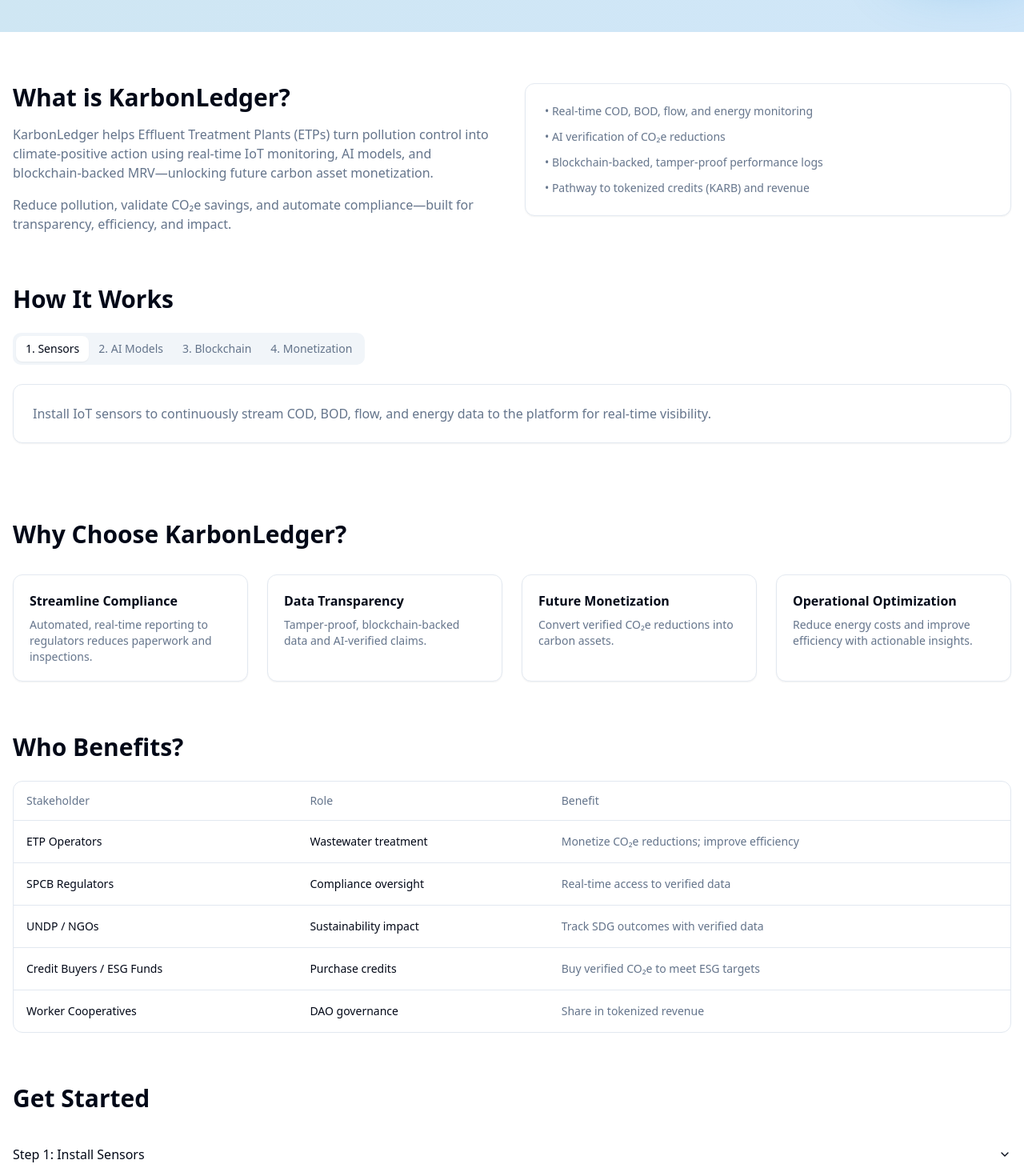
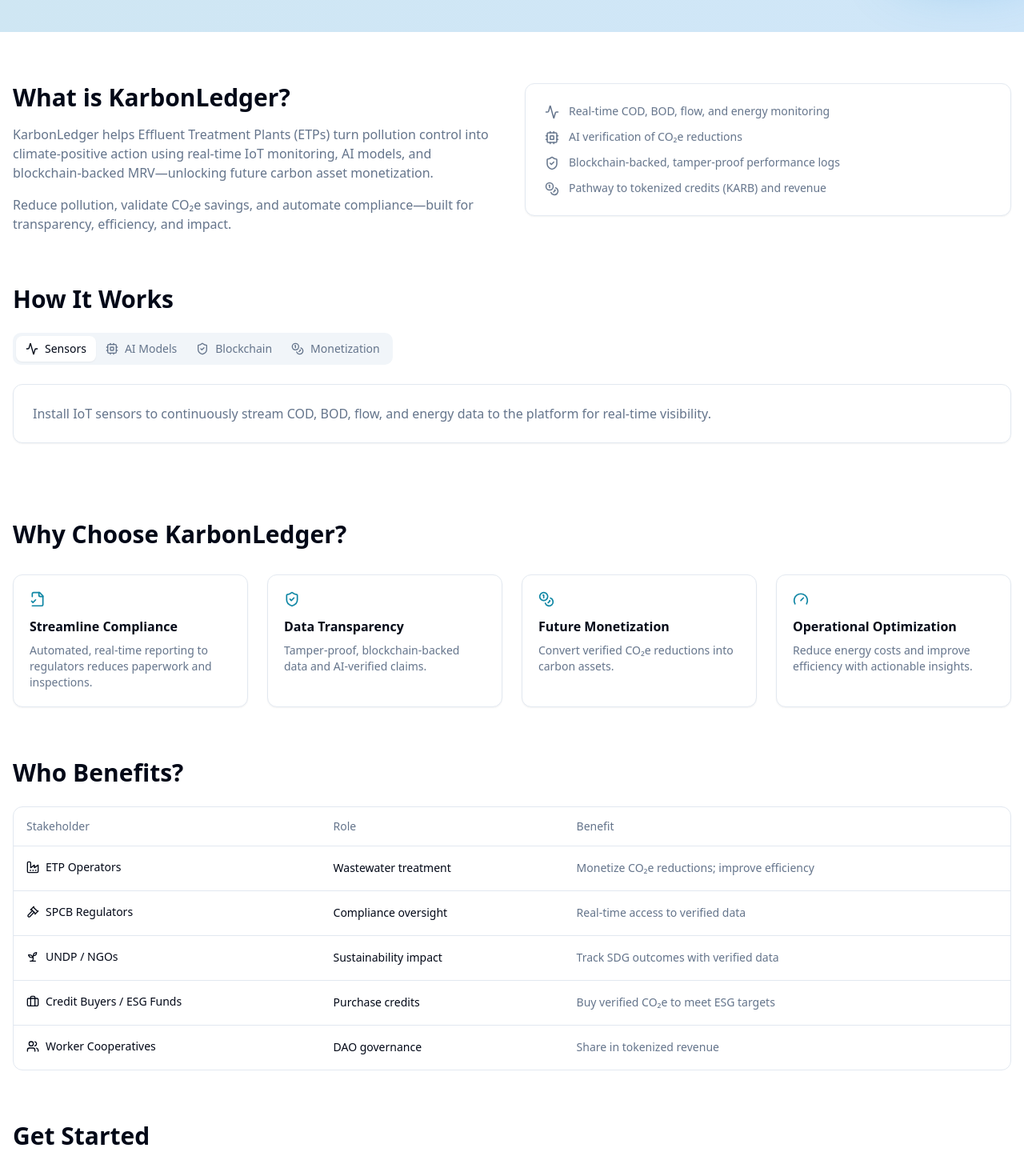
Before and after one commit to vinaydeva21/eco-mint-chain, a React (Vite) app: page / in a window 1280 px wide. Shown: the part 580-2050 px from the top of the page at 80% size. Built offline with nearby package versions, Linux system fonts and the light colour scheme.

Commit message:
Add visual appeal to landing page
Enhance landing page sections with icograms and interactive imagery for a more stimulating user experience.

```diff
--- a/src/pages/Index.tsx
+++ b/src/pages/Index.tsx
@@ -8,6 +8,7 @@ import { Accordion, AccordionItem, AccordionTrigger, AccordionContent } from "@/
 import { Table, TableHeader, TableRow, TableHead, TableBody, TableCell } from "@/components/ui/table";
 import TiltCard from "@/components/motion/TiltCard";
 import ScrollReveal from "@/components/motion/ScrollReveal";
+import { Activity, Cpu, ShieldCheck, Coins, FileCheck2, Gauge, Factory, Gavel, Sprout, Briefcase, Users, Mail } from "lucide-react";
 
 const Index = () => {
   return (
@@ -42,7 +43,7 @@ const Index = () => {
                 alt="Abstract water-tech gradient with data network lines"
                 className="w-full h-auto rounded-xl border shadow-elevated"
               />
-              <div className="absolute -bottom-6 -right-6 hidden md:block w-40 h-40 rounded-xl bg-gradient-primary blur-2xl opacity-40" aria-hidden="true"/>
+              <div className="absolute -bottom-6 -right-6 hidden md:block w-40 h-40 rounded-xl bg-gradient-primary blur-2xl opacity-40 pulse" aria-hidden="true"/>
             </div>
           </div>
         </section>
@@ -64,10 +65,10 @@ const Index = () => {
             <ScrollReveal>
               <TiltCard className="p-6">
                 <ul className="space-y-3 text-sm text-muted-foreground">
-                  <li>• Real-time COD, BOD, flow, and energy monitoring</li>
-                  <li>• AI verification of CO₂e reductions</li>
-                  <li>• Blockchain-backed, tamper-proof performance logs</li>
-                  <li>• Pathway to tokenized credits (KARB) and revenue</li>
+                  <li className="flex items-start gap-3"><Activity className="mt-0.5" size={18} aria-hidden /><span>Real-time COD, BOD, flow, and energy monitoring</span></li>
+                  <li className="flex items-start gap-3"><Cpu className="mt-0.5" size={18} aria-hidden /><span>AI verification of CO₂e reductions</span></li>
+                  <li className="flex items-start gap-3"><ShieldCheck className="mt-0.5" size={18} aria-hidden /><span>Blockchain-backed, tamper-proof performance logs</span></li>
+                  <li className="flex items-start gap-3"><Coins className="mt-0.5" size={18} aria-hidden /><span>Pathway to tokenized credits (KARB) and revenue</span></li>
                 </ul>
               </TiltCard>
             </ScrollReveal>
@@ -82,10 +83,10 @@ const Index = () => {
           <ScrollReveal>
             <Tabs defaultValue="sensors" className="w-full">
               <TabsList className="mb-4">
-                <TabsTrigger value="sensors">1. Sensors</TabsTrigger>
-                <TabsTrigger value="ai">2. AI Models</TabsTrigger>
-                <TabsTrigger value="chain">3. Blockchain</TabsTrigger>
-                <TabsTrigger value="monetize">4. Monetization</TabsTrigger>
+                <TabsTrigger value="sensors" className="gap-2"><Activity size={16} aria-hidden /> Sensors</TabsTrigger>
+                <TabsTrigger value="ai" className="gap-2"><Cpu size={16} aria-hidden /> AI Models</TabsTrigger>
+                <TabsTrigger value="chain" className="gap-2"><ShieldCheck size={16} aria-hidden /> Blockchain</TabsTrigger>
+                <TabsTrigger value="monetize" className="gap-2"><Coins size={16} aria-hidden /> Monetization</TabsTrigger>
               </TabsList>
               <TabsContent value="sensors" className="focus:outline-none">
                 <TiltCard className="p-6">
@@ -145,6 +146,7 @@ const Index = () => {
             ].map((c, i) => (
               <ScrollReveal key={i}>
                 <TiltCard className="p-5 h-full">
+                  <div className="mb-3 text-primary">{(i === 0 && <FileCheck2 size={20} aria-hidden />) || (i === 1 && <ShieldCheck size={20} aria-hidden />) || (i === 2 && <Coins size={20} aria-hidden />) || <Gauge size={20} aria-hidden />}</div>
                   <h3 className="font-semibold mb-2">{c.title}</h3>
                   <p className="text-sm text-muted-foreground">{c.desc}</p>
                 </TiltCard>
@@ -177,7 +179,16 @@ const Index = () => {
                     { s: "Worker Cooperatives", r: "DAO governance", b: "Share in tokenized revenue" },
                   ].map((row, i) => (
                     <TableRow key={i}>
-                      <TableCell className="font-medium">{row.s}</TableCell>
+                      <TableCell className="font-medium">
+                        <span className="inline-flex items-center gap-2">
+                          {i === 0 && <Factory size={16} aria-hidden />}
+                          {i === 1 && <Gavel size={16} aria-hidden />}
+                          {i === 2 && <Sprout size={16} aria-hidden />}
+                          {i === 3 && <Briefcase size={16} aria-hidden />}
+                          {i === 4 && <Users size={16} aria-hidden />}
+                          <span>{row.s}</span>
+                        </span>
+                      </TableCell>
                       <TableCell>{row.r}</TableCell>
                       <TableCell className="text-muted-foreground">{row.b}</TableCell>
                     </TableRow>
@@ -229,8 +240,9 @@ const Index = () => {
                 <a
                   className="inline-flex items-center gap-2 rounded-md border px-4 py-2 text-sm transition-smooth hover:shadow-elevated"
                   href="mailto:hello@konma.io"
+                  aria-label="Email hello@konma.io"
                 >
-                  Email: hello@konma.io
+                  <Mail size={16} aria-hidden /> Email: hello@konma.io
                 </a>
               </div>
               <TiltCard className="p-6">
```
